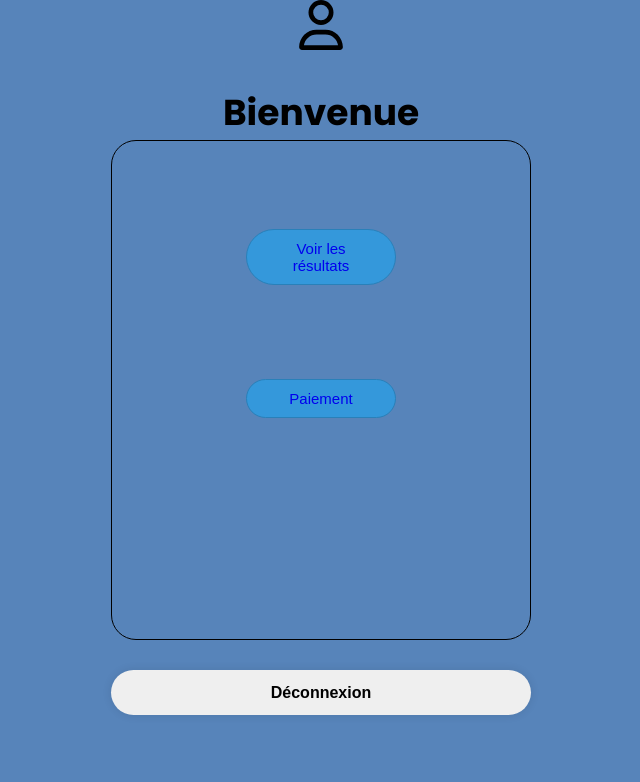
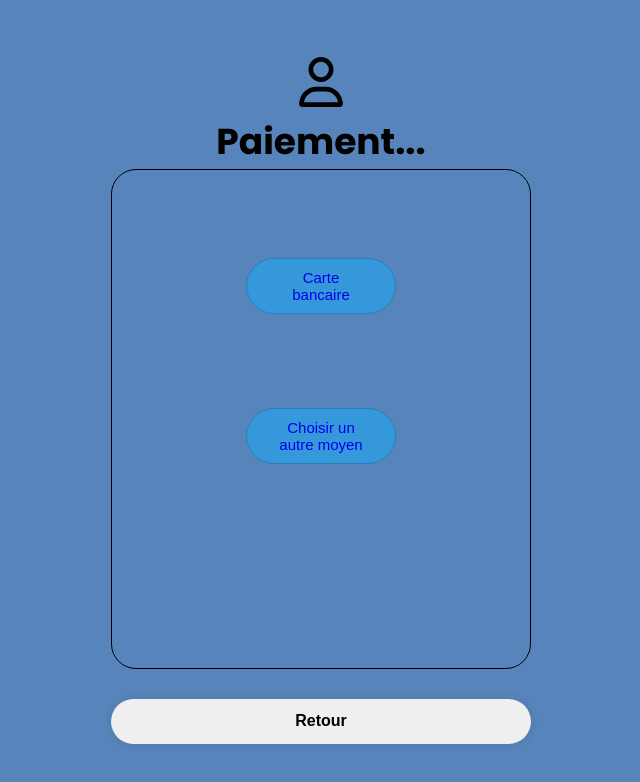
Before and after one commit to Ines-05/Login_form, a React (Create React App) app: page / in a window 1280 px wide. Shown: the top 782 px of the page, without its empty margins (319-959 px from the left). Built offline with nearby package versions, Linux system fonts and the light colour scheme.

Commit message:
login.jsx modify

```diff
--- a/src/Component/Loginform/Loginform.css
+++ b/src/Component/Loginform/Loginform.css
@@ -67,7 +67,7 @@ h1{
 .Icons{
     width: 100%;
     height: 50px;
-    top: 0;
-    position: fixed;
+    top: 1;
+    position: relative;
     right: 0;
 }
--- a/src/Component/Loginform/Loginform.jsx
+++ b/src/Component/Loginform/Loginform.jsx
@@ -5,19 +5,19 @@ const Loginform = () =>{
     return (
         <div>
             <FaRegUser  className='Icons'/>
-            <h1>Bienvenue</h1>
+            <h1>Paiement...</h1>
         <div className='wrapper'>
 
 
                 <div className='input-box'>
-                    <button className='Button'><a href="#">Voir les résultats</a></button>
+                    <button className='Button'><a href="#">Carte bancaire</a></button>
                 </div>
                 <div className='input-box'>
-                    <button className='Button'><a href="#"> Paiement</a></button>
+                    <button className='Button'><a href="#"> Choisir un autre moyen</a></button>
                 </div>
 
         </div>
-        <button className='decon'>Déconnexion</button>
+        <button className='decon'>Retour</button>
         </div>
     )
 };
```
